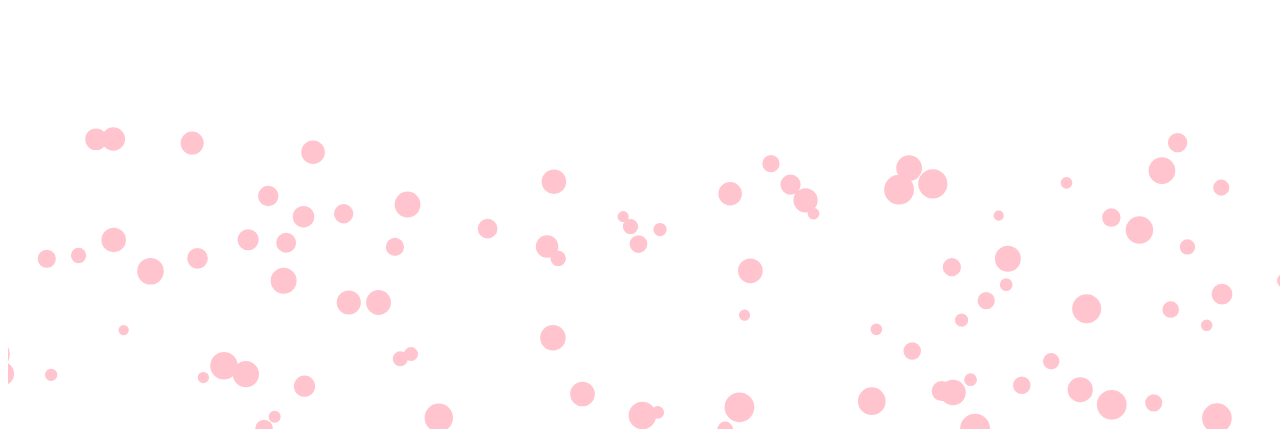
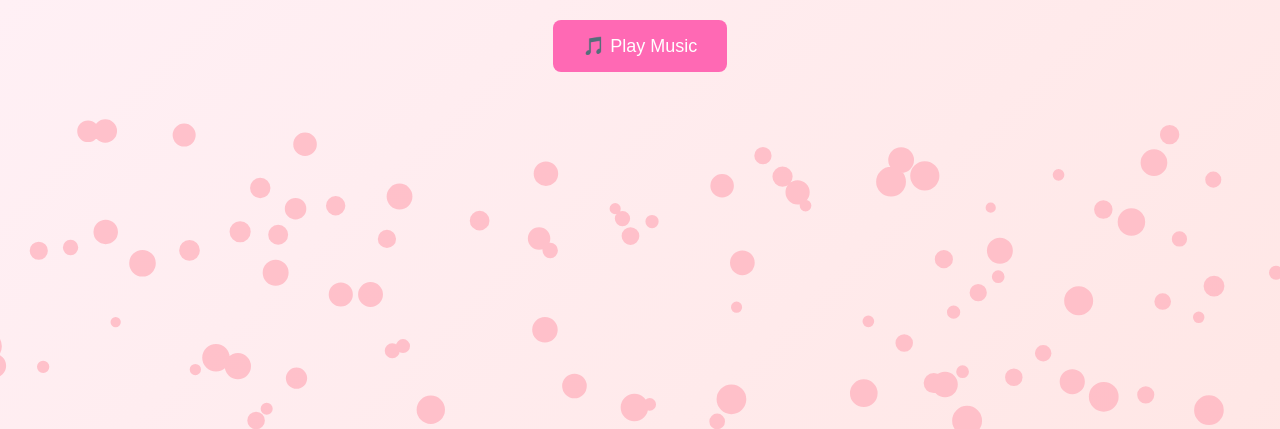
Before and after one commit to mandyp22/Eka, a plain HTML site: page index.html in a window 1280 px wide. Shown: the top 429 px of the page. Drawn offline with nearby package versions, Linux system fonts and the light colour scheme.

Commit message:
Update index.html

```diff
--- a/index.html
+++ b/index.html
@@ -6,7 +6,52 @@
   <title>Eka's Wedding Maze</title>
   <style>
     /* Keep existing styles, and update maze container and image sizes */
-
+ body {
+      margin: 0;
+      font-family: 'Segoe UI', Tahoma, Geneva, Verdana, sans-serif;
+      background: linear-gradient(135deg, #fff0f5, #ffe4e1);
+      overflow: hidden;
+      text-align: center;
+      position: relative;
+      transition: all 0.5s ease;
+    }
+    canvas#background {
+      position: fixed;
+      top: 0;
+      left: 0;
+      width: 100%;
+      height: 100%;
+      z-index: -1;
+      pointer-events: none;
+    }
+    .screen {
+      display: none;
+      height: 100vh;
+      justify-content: center;
+      align-items: center;
+      flex-direction: column;
+      padding: 20px;
+      opacity: 0;
+      transition: opacity 0.5s ease;
+    }
+    .active {
+      display: flex;
+      opacity: 1;
+    }
+    button {
+      padding: 15px 30px;
+      font-size: 18px;
+      background-color: #ff69b4;
+      color: white;
+      border: none;
+      border-radius: 8px;
+      cursor: pointer;
+      margin-top: 20px;
+      transition: background-color 0.3s ease;
+    }
+    button:hover {
+      background-color: #ff1493;
+    }
     #maze {
       display: grid;
       grid-template-columns: repeat(10, 40px); /* Fixed cell size */
```
